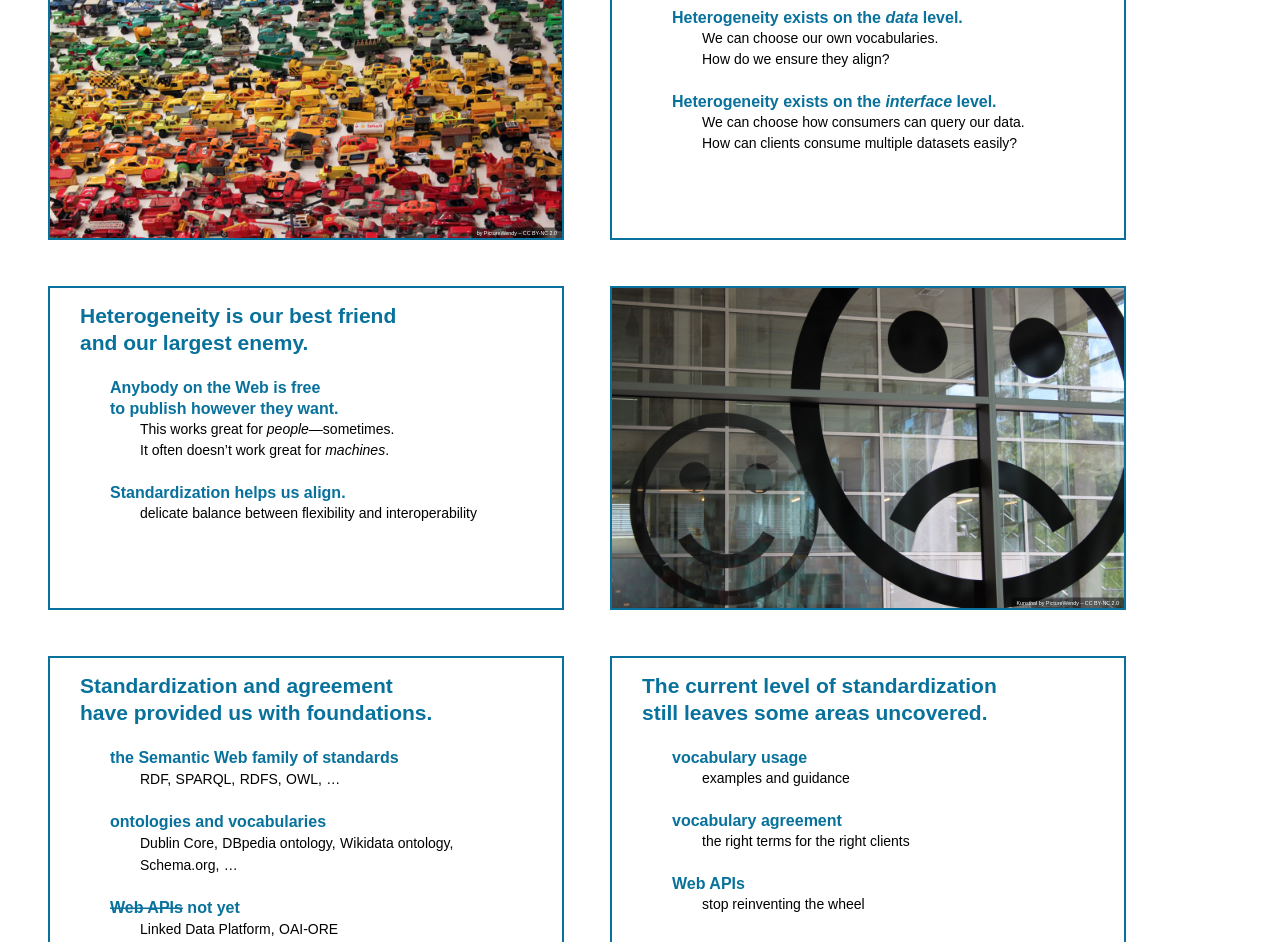
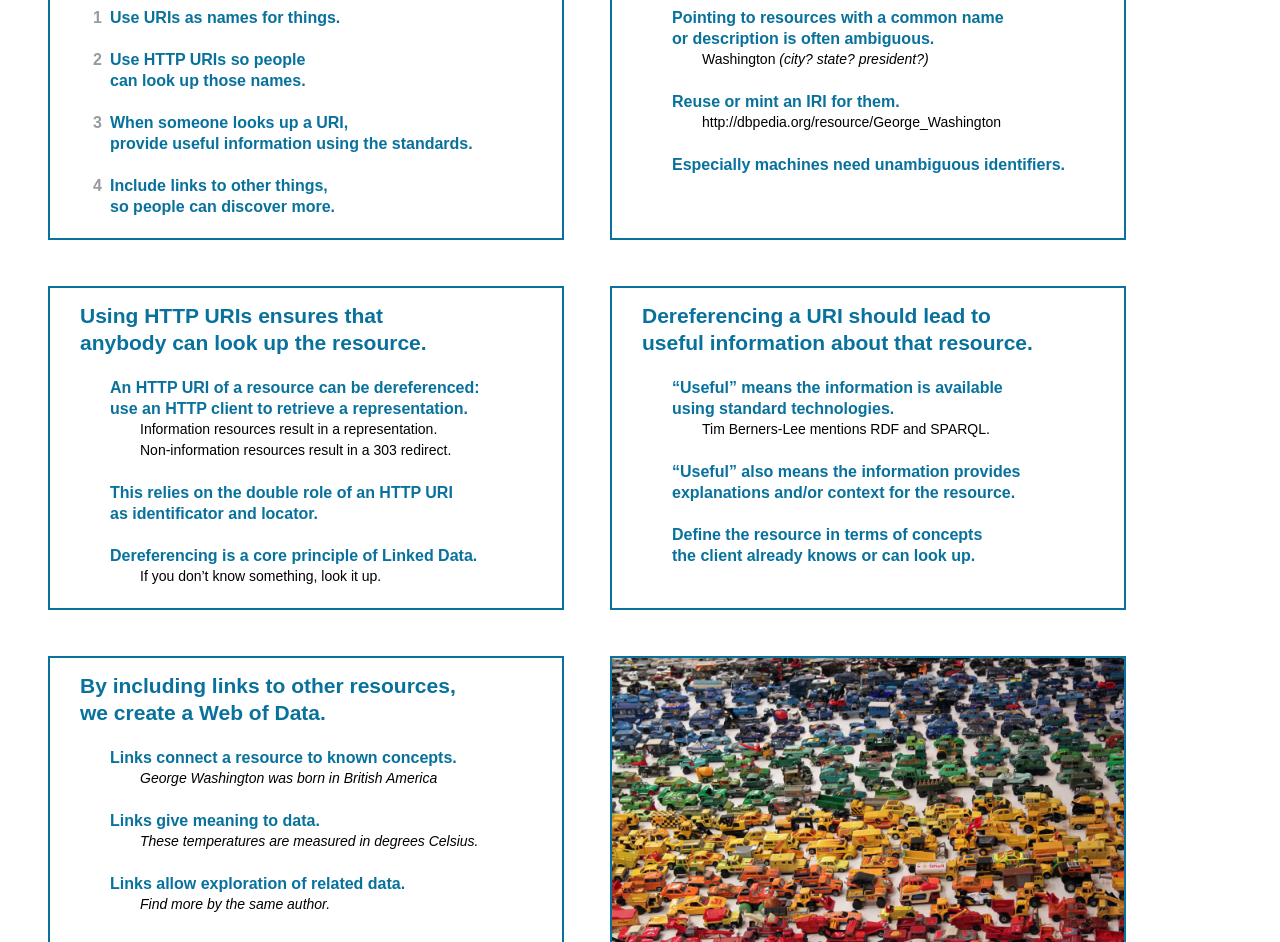
Before and after one commit to FreeYourMetadata/LinkedDataForLibrarians, a website: page limitations/index.html in a window 1280 px wide. Shown: the part 744-1686 px from the top of the page. Drawn offline with Linux system fonts and the light colour scheme; a web font is replaced by a local one.

Commit message:
Discuss Linked Data.

```diff
--- a/limitations/index.html
+++ b/limitations/index.html
@@ -55,6 +55,127 @@
 
   <div class="slide" id="intro">
     <iframe class="cover width height" src="https://www.youtube.com/embed/pq1ugXMTLwk?hl=en&amp;color=white&amp;iv_load_policy=3&amp;disablekb=1&amp;rel=0&amp;showinfo=0&amp;autohide=1"></iframe>
+  </div>
+
+  <div class="slide" id="linked-data-principles">
+    <h2>
+      Tim Berners-Lee proposed<br>
+      4 principles to publish <a href="https://www.w3.org/DesignIssues/LinkedData.html">Linked Data</a>.
+    </h2>
+    <ol>
+      <li>Use <a href="#uris-as-names">URIs as names</a> for things.</li>
+      <li>Use <a href="#http-uris">HTTP URIs</a> so people<br> can look up those names.</li>
+      <li>When someone looks up a URI,<br> <a href="#useful-information">provide useful information</a> using the standards.</li>
+      <li>Include <a href="#discover-more">links to other things</a>,<br> so people can discover more.</li>
+    </ol>
+  </div>
+
+    <div class="slide" id="uris-as-names">
+    <h2>
+      (Non-)information resources<br>
+      should be uniquely identifiable.
+    </h2>
+    <ul>
+      <li>
+        Pointing to resources with a common name<br>
+        or description is often ambiguous.
+        <ul>
+          <li>Washington <em>(city? state? president?)</em></li>
+        </ul>
+      </li>
+      <li>
+        Reuse or mint an <a href="../architecture/#iri">IRI</a> for them.
+        <ul>
+          <li><a href="http://dbpedia.org/resource/George_Washington">http://dbpedia.org/resource/George_Washington</a></li>
+        </ul>
+      </li>
+      <li>
+        Especially machines need unambiguous identifiers.
+      </li>
+    </ul>
+  </div>
+
+  <div class="slide" id="http-uris">
+    <h2>
+      Using <a href="../architecture/#url-parts">HTTP URIs</a> ensures that<br>
+      anybody can look up the resource.
+    </h2>
+    <ul>
+      <li>
+        An HTTP URI of a resource can be <a href="https://www.w3.org/2001/tag/doc/httpRange-14/2007-05-31/HttpRange-14.html">dereferenced</a>:<br>
+        use an HTTP client to retrieve a <a href="../web-apis/#representations">representation</a>.
+        <ul>
+          <li><a href="../web-apis/#resources">Information resources</a> result in a representation.</li>
+          <li><a href="../web-apis/#resources">Non-information resources</a> result in a <a href="https://tools.ietf.org/html/rfc7231#section-6.4.4">303 redirect</a>.</li>
+        </ul>
+      </li>
+      <li>
+        This relies on the double role of an HTTP URI<br>
+        as <a href="../architecture/#identification-location">identificator and locator</a>.
+      </li>
+      <li>
+        Dereferencing is a core principle of Linked Data.
+        <ul>
+          <li>
+            If you don’t know something, look it up.
+          </li>
+        </ul>
+      </li>
+    </ul>
+  </div>
+
+  <div class="slide" id="useful-information">
+    <h2>
+      Dereferencing a URI should lead to<br>
+      useful information about that resource.
+    </h2>
+    <ul>
+      <li>
+        “Useful” means the information is available<br>
+        using standard technologies.
+        <ul>
+          <li>Tim Berners-Lee <a href="https://www.w3.org/DesignIssues/LinkedData.html">mentions</a> <a href="#rdf-model">RDF</a> and <a href="#sparql-language-protocol">SPARQL</a>.</li>
+        </ul>
+      </li>
+      <li>
+        “Useful” also means the information provides<br>
+        explanations and/or context for the resource.
+      </li>
+      <li>
+        Define the resource in terms of concepts<br>
+        the client already knows or can <a href="#discover-more">look up</a>.
+      </li>
+    </ul>
+  </div>
+
+  <div class="slide" id="discover-more">
+    <h2>
+      By including links to other resources,<br>
+      we create a Web of Data.
+    </h2>
+    <ul>
+      <li>
+        Links connect a resource to known concepts.
+        <ul>
+          <li><em><a href="http://dbpedia.org/resource/George_Washington">George Washington</a>
+              <a href="http://dbpedia.org/ontology/birthPlace">was born in</a>
+              <a href="http://dbpedia.org/resource/British_America">British America</a></em>
+          </li>
+        </ul>
+      </li>
+      <li>
+        Links give meaning to data.
+        <ul>
+          <li><em>These temperatures are measured in <a href="http://dbpedia.org/page/Celsius">degrees Celsius</a>.</em></li>
+        </ul>
+      </li>
+      <li>
+        Links allow exploration of related data.
+        <ul>
+          <li><em>Find more by the same author.</em></li>
+        </ul>
+      </li>
+    </ul>
   </div>
 
   <div class="slide" id="heterogeneity">
```
